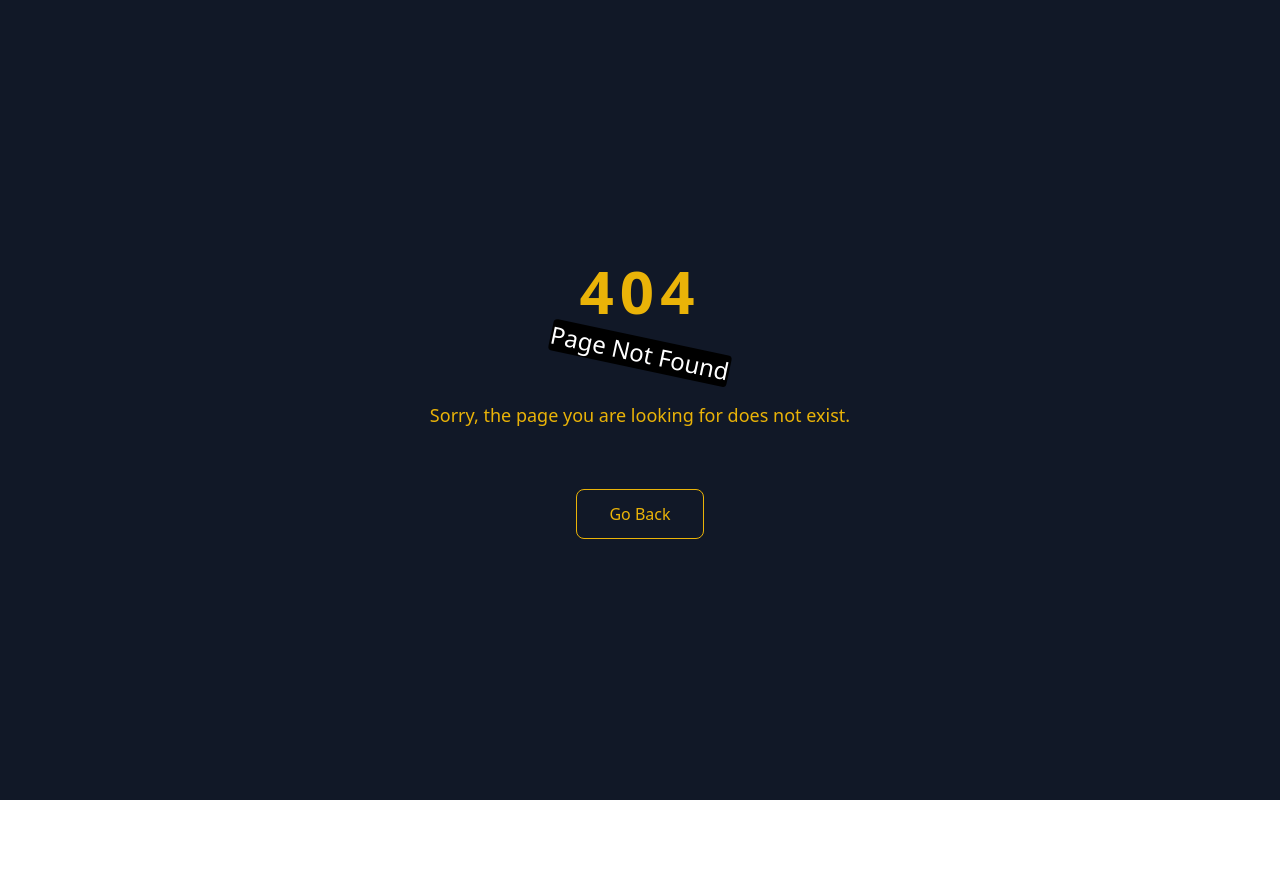
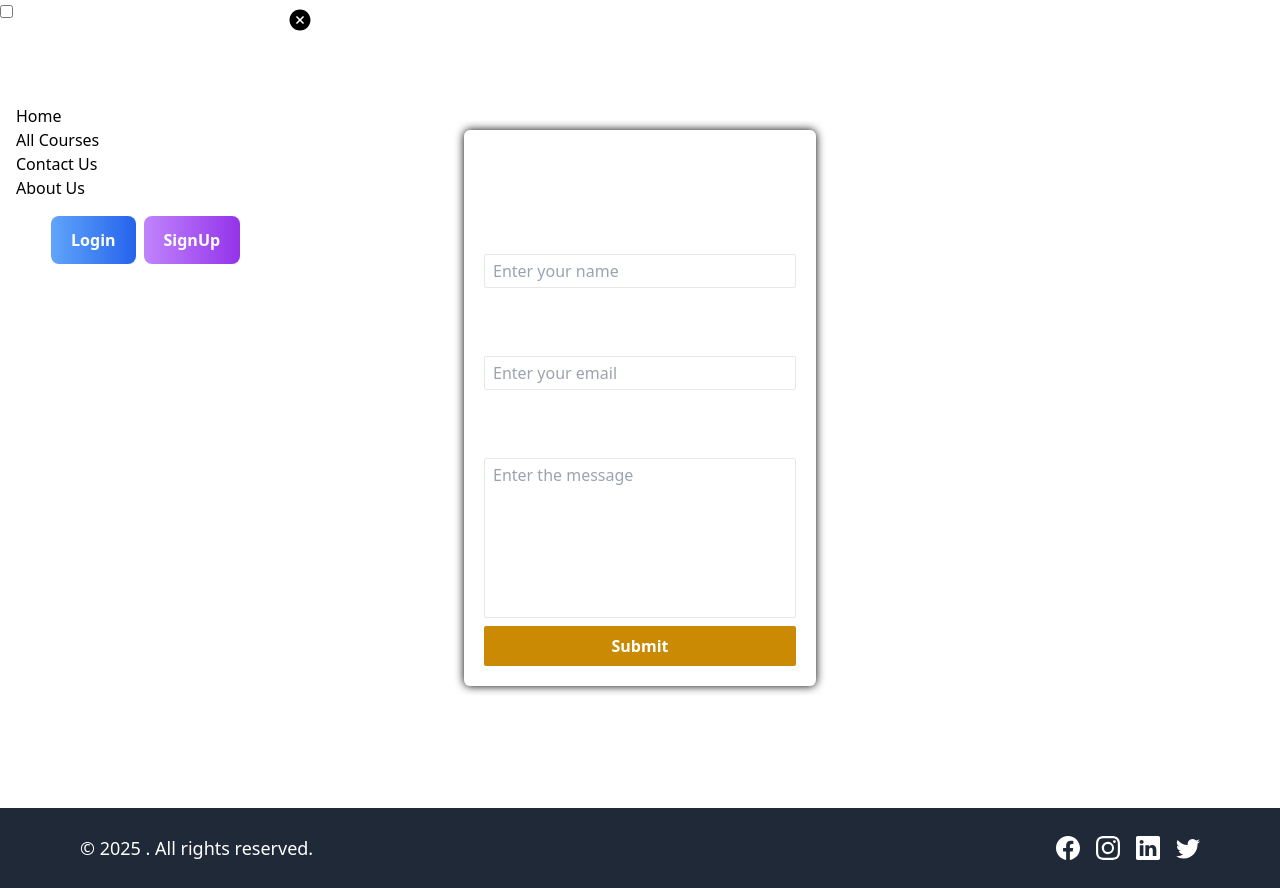
Before and after one commit to NavneetSingh25/Lms_frontend, a React (Vite) app: page /contact in a window 1280 px wide. Before the commit this address had no page. Before the commit the page ends 800 px from the top, so only its background shows below. Built offline with nearby package versions, Linux system fonts and the light colour scheme.

Commit message:
added course details

```diff
--- a/src/App.jsx
+++ b/src/App.jsx
@@ -7,6 +7,9 @@ import NotFound from './Pages/NotFound';
 import SignUp from './Pages/SignUp';
 import Login from './Pages/Login';
 import CourseList from './Pages/Courses/CourseList';
+import Contact from './Pages/Contact';
+import Denied from './Pages/Denied';
+import CourseDescription from './Pages/Courses/CourseDescription';
 
 function App() {
 
@@ -17,6 +20,9 @@ function App() {
       <Route path="/signup" element={<SignUp/>}></Route>
       <Route path="/login" element={<Login/>}></Route>
       <Route path="/courses" element={<CourseList/>}></Route>
+      <Route path="/contact" element={<Contact/>}></Route>
+      <Route path="/denied" element={<Denied/>}></Route>
+      <Route path="/course/description" element={<CourseDescription/>}></Route>
 
       <Route path="*" element={<NotFound/>}></Route>
     </Routes>
--- a/src/Components/CourseCard.jsx
+++ b/src/Components/CourseCard.jsx
@@ -4,7 +4,7 @@ function CourseCard({ data }) {
     const navigate = useNavigate();
     return (
         <div
-            onClick={() => navigate(`/course/description/${data?._id || ""}`)}
+            onClick={() => navigate(`/course/description`,{state:{...data}})}
             className="w-[22rem] h-[430px] bg-gray-800 shadow-lg cursor-pointer hover:scale-105 transition-transform duration-300 group"
         >
             <div className="overflow-hidden">
@@ -24,7 +24,7 @@ function CourseCard({ data }) {
                         <span className="text-yellow-500 font-bold">
                             Total Lectures:
                         </span>
-                        {data?.numberoflectures}
+                        {data?.NumberofLectures}
                     </p>
                     <p className="font-semibold">
                         <span className="text-yellow-500 font-bold">
--- /dev/null
+++ b/src/Pages/Contact.jsx
@@ -0,0 +1,98 @@
+import { useState } from "react";
+import HomeLayout from "../Layouts/HomeLayout";
+import { toast } from "react-hot-toast";
+import axiosInstance from "../Helpers/axiosInstance";
+
+function Contact(){
+    const [userInput,setUserInput]=useState({
+        name:"",
+        email:"",
+        message:""
+    });
+
+    function handleUserInput(e){
+        const {name,value}=e.target;
+        setUserInput((prevState)=>({
+            ...prevState,
+            [name]:value
+        }))
+    }
+
+async function handleFormSubmit(e){
+        e.preventDefault();
+        if(!userInput.name || !userInput.email || !userInput.message){
+            toast.error("Please fill all the fields");
+            return;
+        }
+
+        try{
+            const response=axiosInstance.post("/contact",userInput);
+            toast.promise(response,{
+                pending:"Sending message",
+                success:"Message sent successfully",
+                error:"Failed to send message"
+            });
+            await response;
+            setUserInput({
+                name:"",
+                email:"",
+                message:""
+            });
+        }catch(err){
+            toast.error(err?.response?.data?.message || err.message || "Failed to send message");
+        }
+    }
+
+    return(
+        <HomeLayout>
+            <div className='flex justify-center items-center h-[100vh]'>
+                <form onSubmit={handleFormSubmit} className="flex flex-col items-center justify-center gap-2 p-5 rounded-md text-white w-[22rem] shadow-[0_0_10px_black]">
+                <h1 className="text-3xl font-semibold">
+                    Contact Form
+                </h1>
+                <div className="flex flex-col w-full gap-4 mt-4">
+                    <label htmlFor="name" className='text-xl font-semibold'>
+                        Name
+                    </label>
+                    <input type="text" className='bg-transparent px-2 py-1 border rounded-sm'
+                        id="name"
+                        placeholder="Enter your name"
+                        name="name"
+                        onChange={handleUserInput}
+                        value={userInput.name}
+                    />
+                </div>
+                <div className="flex flex-col w-full gap-4 mt-4">
+                    <label htmlFor="email" className='text-xl font-semibold'>
+                        Email
+                    </label>
+                    <input type="email" className='bg-transparent px-2 py-1 border rounded-sm'
+                        id="email"
+                        placeholder="Enter your email"
+                        name="email"
+                        onChange={handleUserInput}
+                        value={userInput.email}
+                    />
+                </div>
+                <div className="flex flex-col w-full gap-4 mt-4">
+                    <label htmlFor="message" className='text-xl font-semibold'>
+                        Message
+                    </label>
+                    <textarea type="message" className='bg-transparent px-2 py-1 border rounded-sm h-40 resize-none'
+                        id="message"
+                        placeholder="Enter the message"
+                        name="message"
+                        onChange={handleUserInput}
+                        value={userInput.message}
+                    />
+                </div>
+                <button  className="w-full bg-yellow-600 hover:bg-yellow-500 transition-all ease-in-out duration-300 rounded-sm font-semibold cursor-pointer p-2">
+                    Submit
+                </button>
+            </form>
+            </div>
+        </HomeLayout>
+    )
+}
+
+export default Contact;
--- /dev/null
+++ b/src/Pages/Courses/CourseDescription.jsx
@@ -0,0 +1,62 @@
+        import { useLocation } from "react-router-dom";
+        import { useEffect } from "react";
+        import HomeLayout from "../../Layouts/HomeLayout";
+        import { useSelector } from "react-redux";
+
+        function CourseDescription() {
+        const { state } = useLocation();
+        const { role, data } = useSelector((state) => state.auth);
+
+        useEffect(() => {
+            console.log(state);
+        }, [state]);
+
+        return (
+            <HomeLayout>
+            <div className="min-h-[90vh] pt-16 px-6 md:px-20 flex items-center justify-center">
+                <div className="grid grid-cols-1 md:grid-cols-2 gap-10 w-full max-w-6xl">
+                {/* Left Section: Image and Metadata */}
+                <div className="space-y-6">
+                    <img
+                    src={state?.thumbnail?.secure_url}
+                    alt="Course Thumbnail"
+                    className="w-full h-64 object-cover rounded-lg shadow-lg"
+                    />
+                    <div className="space-y-4 text-lg text-white">
+                    <p>
+                        <span className="text-yellow-500 font-semibold">Total Lectures: </span>
+                        {state?.NumberofLectures}
+                    </p>
+                    <p>
+                        <span className="text-yellow-500 font-semibold">Created By: </span>
+                        {state?.createdBy}
+                    </p>
+                    {role === "ADMIN" || data?.subscription?.status === "ACTIVE" ? (
+                        <button className="w-full px-4 py-3 bg-green-600 text-white rounded-lg hover:bg-green-500 transition">
+                        Watch Lectures
+                        </button>
+                    ) : (
+                        <button className="w-full px-4 py-3 bg-blue-600 text-white rounded-lg hover:bg-blue-500 transition">
+                        Subscribe to Watch Lectures
+                        </button>
+                    )}
+                    </div>
+                </div>
+
+                {/* Right Section: Title and Description */}
+                <div className="space-y-6 text-white">
+                    <h1 className="text-3xl font-bold text-yellow-500 text-center md:text-left">
+                    {state?.title}
+                    </h1>
+                    <div>
+                    <p className="text-yellow-500 font-semibold mb-2">Course Description:</p>
+                    <p className="text-gray-200 leading-relaxed">{state?.description}</p>
+                    </div>
+                </div>
+                </div>
+            </div>
+            </HomeLayout>
+        );
+        }
+
+        export default CourseDescription;
--- /dev/null
+++ b/src/Pages/Denied.jsx
@@ -0,0 +1,21 @@
+import { useNavigate } from "react-router-dom";
+
+function Denied(){
+    const navigate=useNavigate();
+    return(
+        <main className="h-screen w-full flex flex-col justify-center items-center bg-gray-900">
+            <h1 className="text-9xl font-bold text-white ">
+                403
+            </h1>
+            <p className="text-2xl text-white mt-4">
+                Access Denied
+            </p>
+            <button onClick={()=>navigate(-1)} className="mt-6 px-4 py-2 bg-red-600 text-white rounded hover:bg-red-500 transition">
+                Go Back
+            </button>
+        </main>
+
+    )
+}
+
+export default Denied;
```
